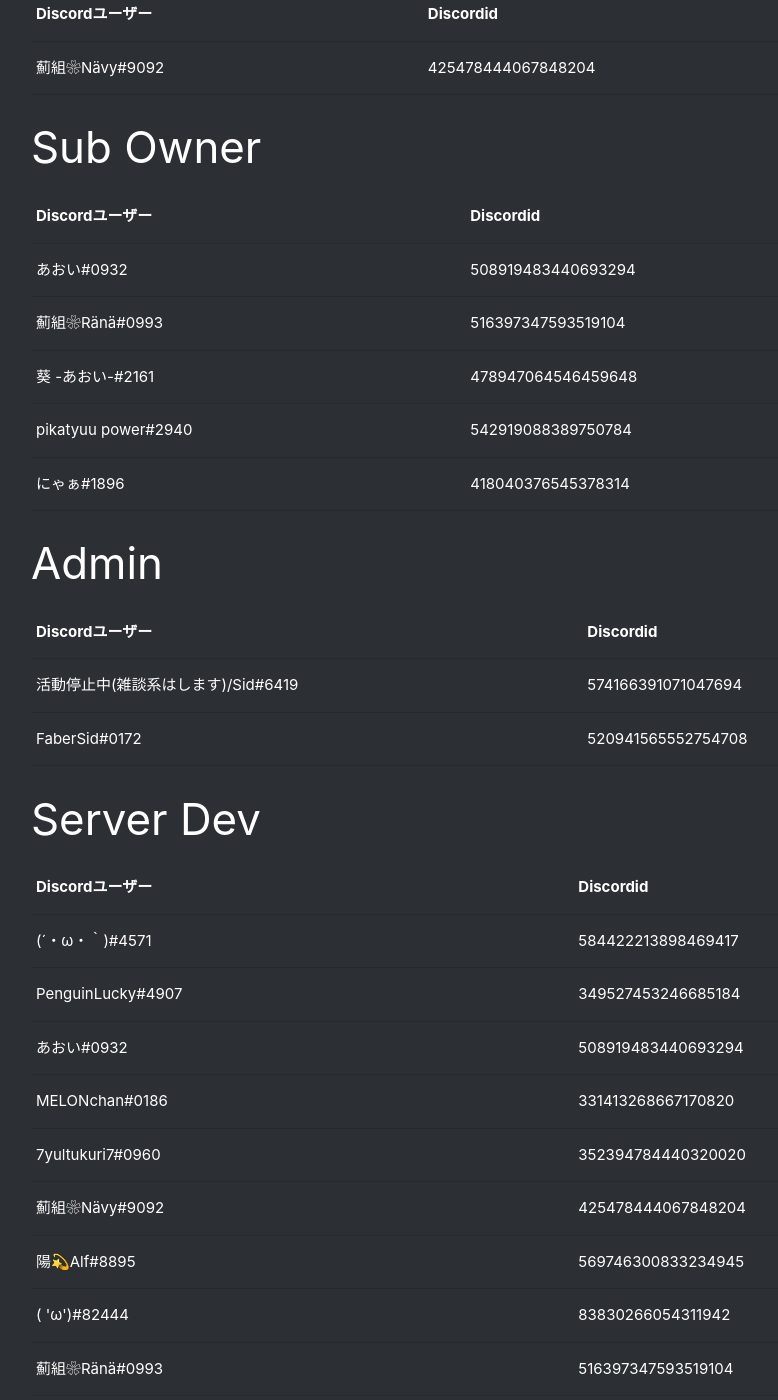
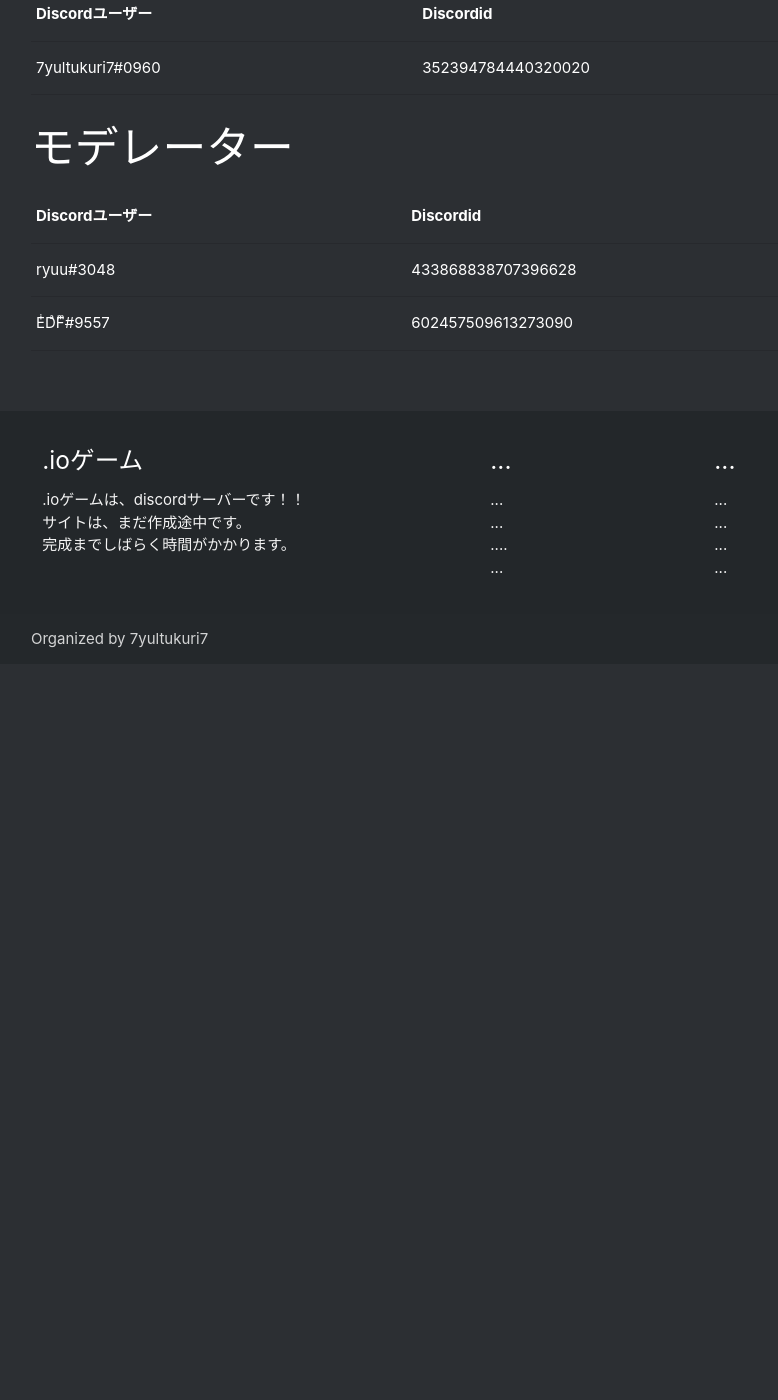
Before and after one commit to 7yultukuri7/iogame-site, a Jekyll site: the page built from docs/_pages/staff roster.html, in a window 1280 px wide and 1400 px high, scrolled down 617 px. Shown: the whole window, without its empty margins (161-939 px from the left). Built offline with Jekyll 4.4.1, drawn with Linux system fonts in a browser that asks for light colours; nearby versions of some CDN libraries; emoji names are drawn with the system emoji font; after the commit the page ends 1281 px from its top, so only the background shows below that; some of the changed text lies outside the part shown.

Commit message:
Update staff-roster.yml

```diff
--- a/docs/_data/staff-roster.yml
+++ b/docs/_data/staff-roster.yml
@@ -3,123 +3,15 @@
   -
     items:
       -
-        discordid: 425478444067848204
-        discordname: "薊組❀Nävy#9092"
+        discordid: 352394784440320020
+        discordname: "7yultukuri7#0960"
     title: Owner
   -
     items:
       -
-        discordid: 508919483440693294
-        discordname: "あおい#0932"
+        discordid: 433868838707396628
+        discordname: "ryuu#3048"
       -
-        discordid: 516397347593519104
-        discordname: "薊組❀Ränä#0993"
-      -
-        discordid: 478947064546459648
-        discordname: "葵 -あおい-#2161"
-      -
-        discordid: 542919088389750784
-        discordname: "pikatyuu power#2940"
-      -
-        discordid: 418040376545378314
-        discordname: "にゃぁ#1896"
-    title: "Sub Owner"
-  -
-    items:
-      -
-        discordid: 574166391071047694
-        discordname: "活動停止中(雑談系はします)/Sid#6419"
-      -
-        discordid: 520941565552754708
-        discordname: "FaberSid#0172"
-    title: Admin
-  -
-    items:
-      -
-        discordid: 584422213898469417
-        discordname: "(´・ω・｀)#4571"
-      -
-        discordid: 349527453246685184
-        discordname: "PenguinLucky#4907"
-      -
-        discordid: 508919483440693294
-        discordname: "あおい#0932"
-      -
-        discordid: 331413268667170820
-        discordname: "MELONchan#0186"
-      -
-        discordid: 352394784440320020
-        discordname: "7yultukuri7#0960"
-      -
-        discordid: 425478444067848204
-        discordname: "薊組❀Nävy#9092"
-      -
-        discordid: 569746300833234945
-        discordname: "陽:dizzy:Alf#8895"
-      -
-        discordid: 83830266054311942
-        discordname: "( 'ω')#82444"
-      -
-        discordid: 516397347593519104
-        discordname: "薊組❀Ränä#0993"
-      -
-        discordid: 451313704575959043
-        discordname: "獄殺のRenix#6121"
-      -
-        discordid: 574166391071047694
-        discordname: "活動停止中(雑談系はします)/Sid#6419"
-      -
-        discordid: 520941565552754708
-        discordname: "FaberSid#0172"
-      -
-        discordid: 542919088389750784
-        discordname: "pikatyuu power#2940"
-      -
-        discordid: 418040376545378314
-        discordname: "にゃぁ#1896"
-    title: "Server Dev"
-  -
-    items:
-      -
-        discordid: 371462088448802817
-        discordname: "マイナー次郎_Minerjirou#2627"
-      -
-        discordid: 333559514445905920
-        discordname: "暇人村長きずき / kizuki1749#1749"
-      -
-        discordid: 426301126841991169
-        discordname: "Bom#6383"
-      -
-        discordid: 569746300833234945
-        discordname: "陽:dizzy:Alf#8895"
-      -
-        discordid: 560621477033017345
-        discordname: "beryllium_jp#4020"
-      -
-        discordid: 495511715425812481
-        discordname: "がーねっと#9502"
-      -
-        discordid: 409655087674425344
-        discordname: "ヒマジン#0334"
-      -
-        discordid: 263603891138985984
-        discordname: "竹＠Take#5558"
-    title: "Senior Moderator"
-  -
-    items:
-      -
-        discordid: 425478444067848204
-        discordname: "薊組❀Nävy#9092"
-      -
-        discordid: 495511715425812481
-        discordname: "がーねっと#9502"
-      -
-        discordid: 515671337608413194
-        discordname: "zen#2164"
-      -
-        discordid: 542086827633278997
-        discordname: "YUUKI#0540"
-      -
-        discordid: 420125572455202817
-        discordname: "maki0911#2442"
-    title: MOD
+        discordid: 602457509613273090
+        discordname: "EͥDͣFͫ#9557"
+    title: "モデレーター"
```
